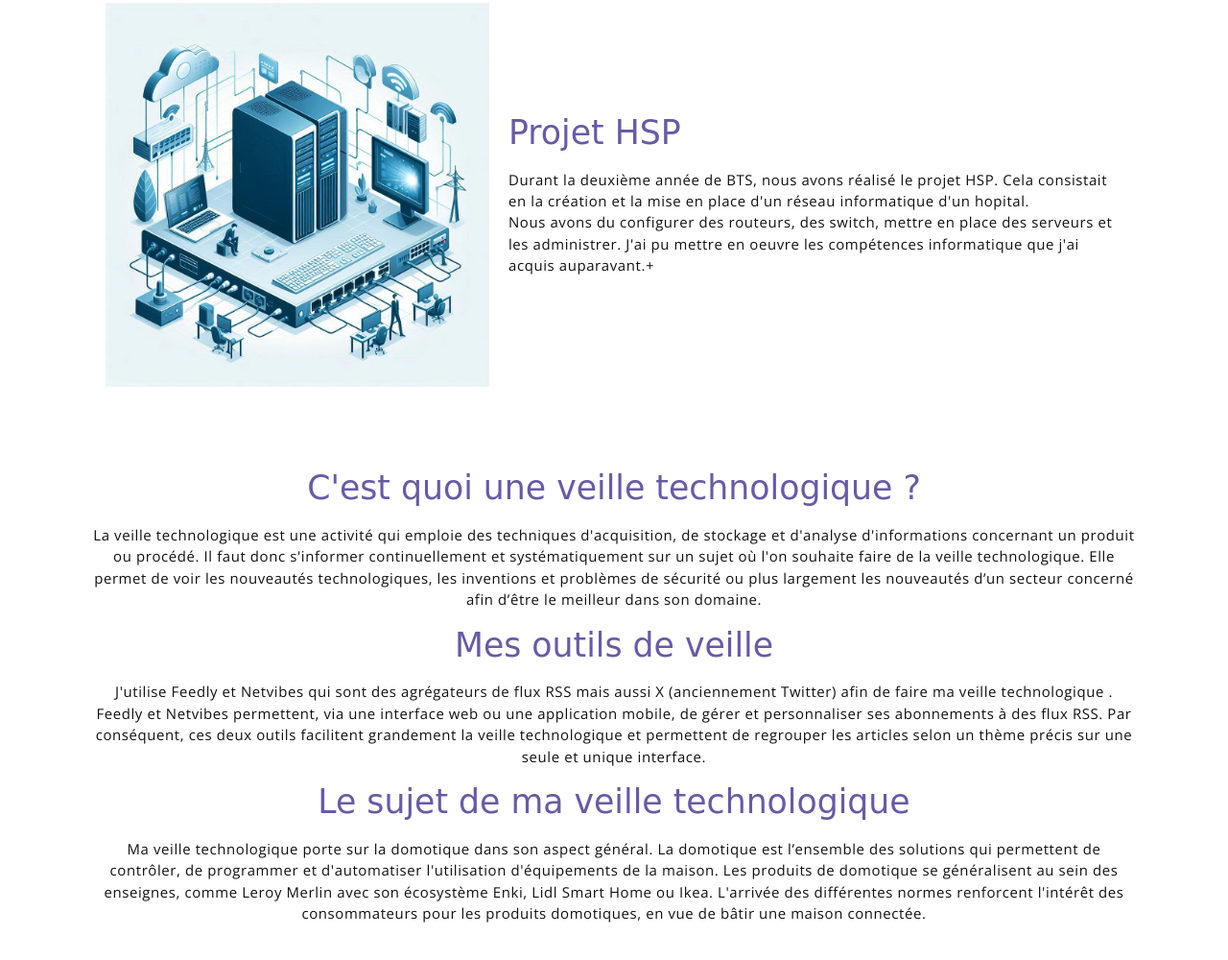
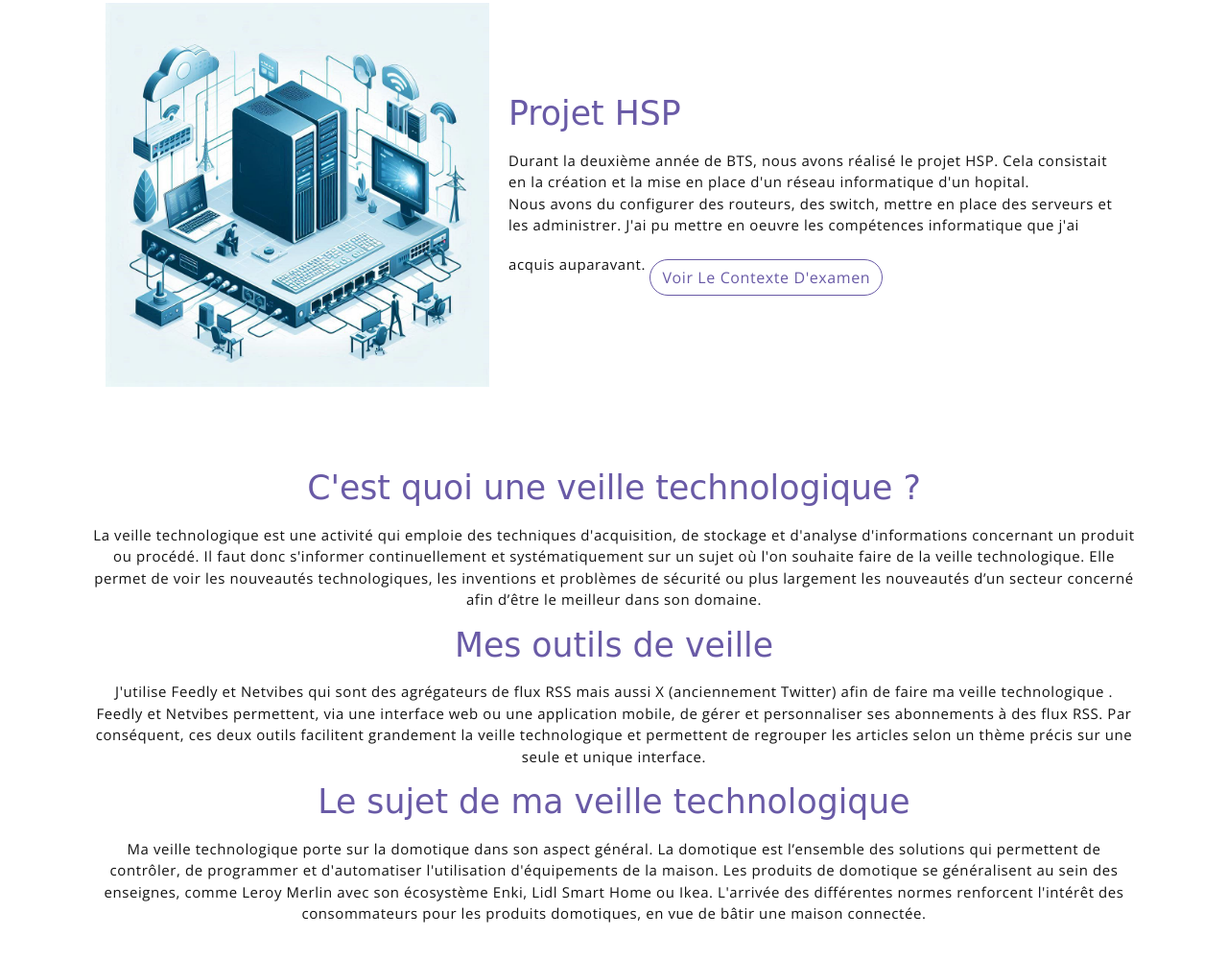
Before and after one commit to fabian-graner/Portfolio, a website: page public_html/index.html in a window 1280 px wide. Shown: the part 3550-4550 px from the top of the page at 96% size. Drawn offline with nearby package versions, Linux system fonts and the light colour scheme; a web font is replaced by a local one.

Commit message:
Update index.html

```diff
--- a/public_html/index.html
+++ b/public_html/index.html
@@ -258,8 +258,8 @@
                     <h2 class="section-title mb-3">Projet HSP</h2>
                     <p>
                         Durant la deuxième année de BTS, nous avons réalisé le projet HSP. Cela consistait en la création et la mise en place d'un réseau informatique d'un hopital.
-                        <br>Nous avons du configurer des routeurs, des switch, mettre en place des serveurs et les administrer. J'ai pu mettre en oeuvre les compétences informatique que j'ai acquis auparavant.+
-
+                        <br>Nous avons du configurer des routeurs, des switch, mettre en place des serveurs et les administrer. J'ai pu mettre en oeuvre les compétences informatique que j'ai acquis auparavant.
+                          <a class="btn-rounded btn btn-outline-primary mt-4" href="https://1drv.ms/f/c/ef4b20bc091f2d26/EoiMdac2s5pJo1LB8-yJ9VsB31UY_KxuHITdyGrXFfa5EA?e=Qz7rzS" >Voir Le Contexte D'examen</a>
                     </p>
 
                 </div>
```
